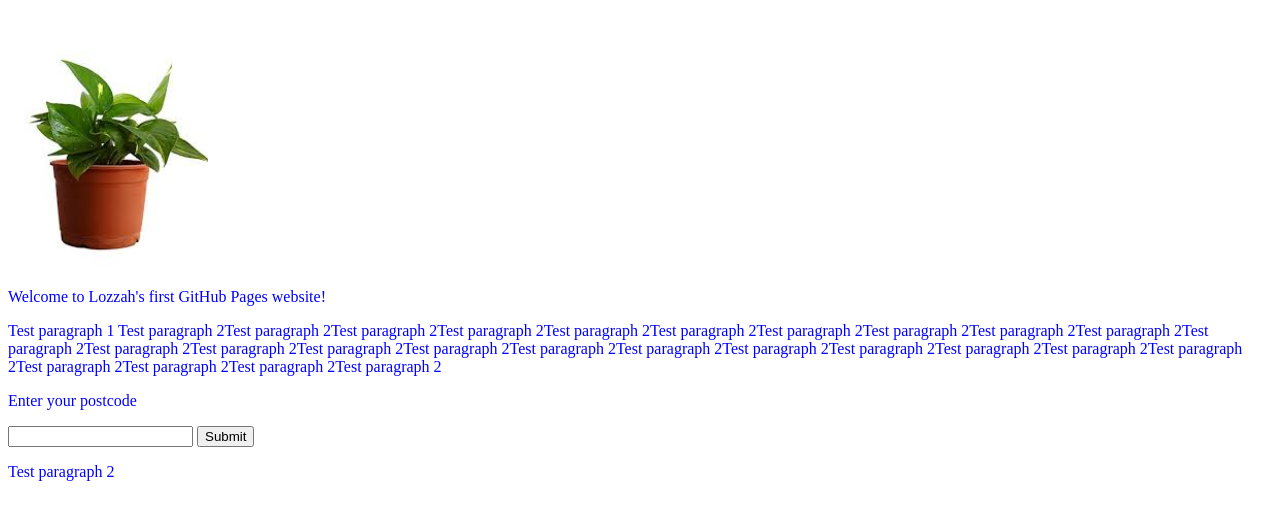
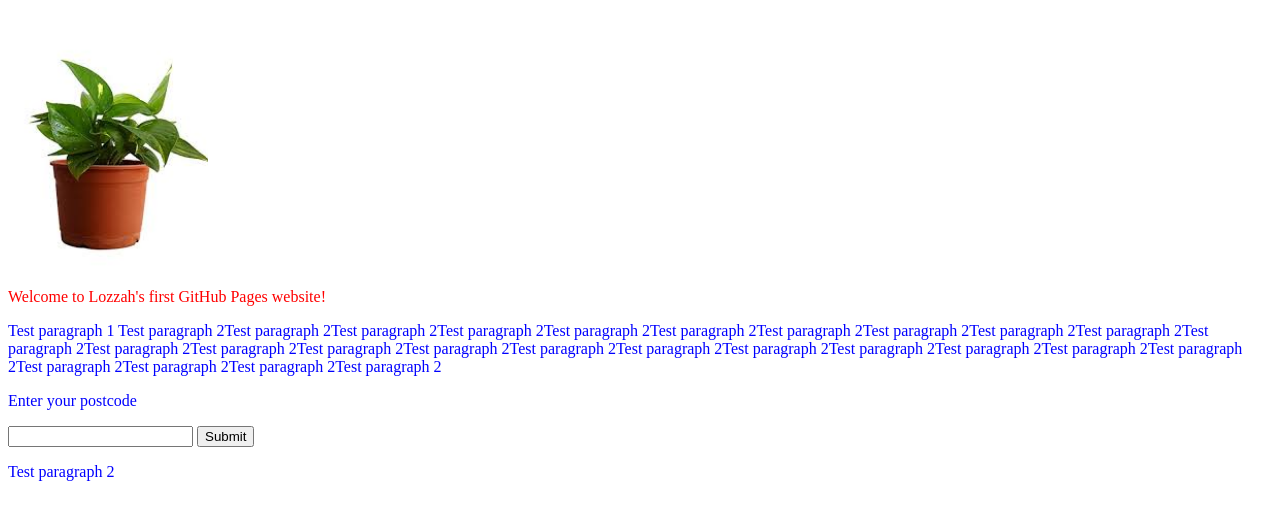
Before and after one commit to lozzahsthoughts/hello-world, a plain HTML site: page index.html in a window 1280 px wide. Shown: the part 79-598 px from the top of the page. Drawn offline with Linux system fonts and the light colour scheme.

Commit message:
Update index.html

```diff
--- a/index.html
+++ b/index.html
@@ -14,7 +14,7 @@
 
 
 
-<p>Welcome to Lozzah's first GitHub Pages website!</p>
+<p id="red">Welcome to Lozzah's first GitHub Pages website!</p>
   <p> Test paragraph 1 Test paragraph 2Test paragraph 2Test paragraph 2Test paragraph 2Test paragraph 2Test paragraph 2Test paragraph 2Test paragraph 2Test paragraph 2Test paragraph 2Test paragraph 2Test paragraph 2Test paragraph 2Test paragraph 2Test paragraph 2Test paragraph 2Test paragraph 2Test paragraph 2Test paragraph 2Test paragraph 2Test paragraph 2Test paragraph 2Test paragraph 2Test paragraph 2Test paragraph 2Test paragraph 2 </p>
   <form>
     <p> Enter your postcode</p>
```
